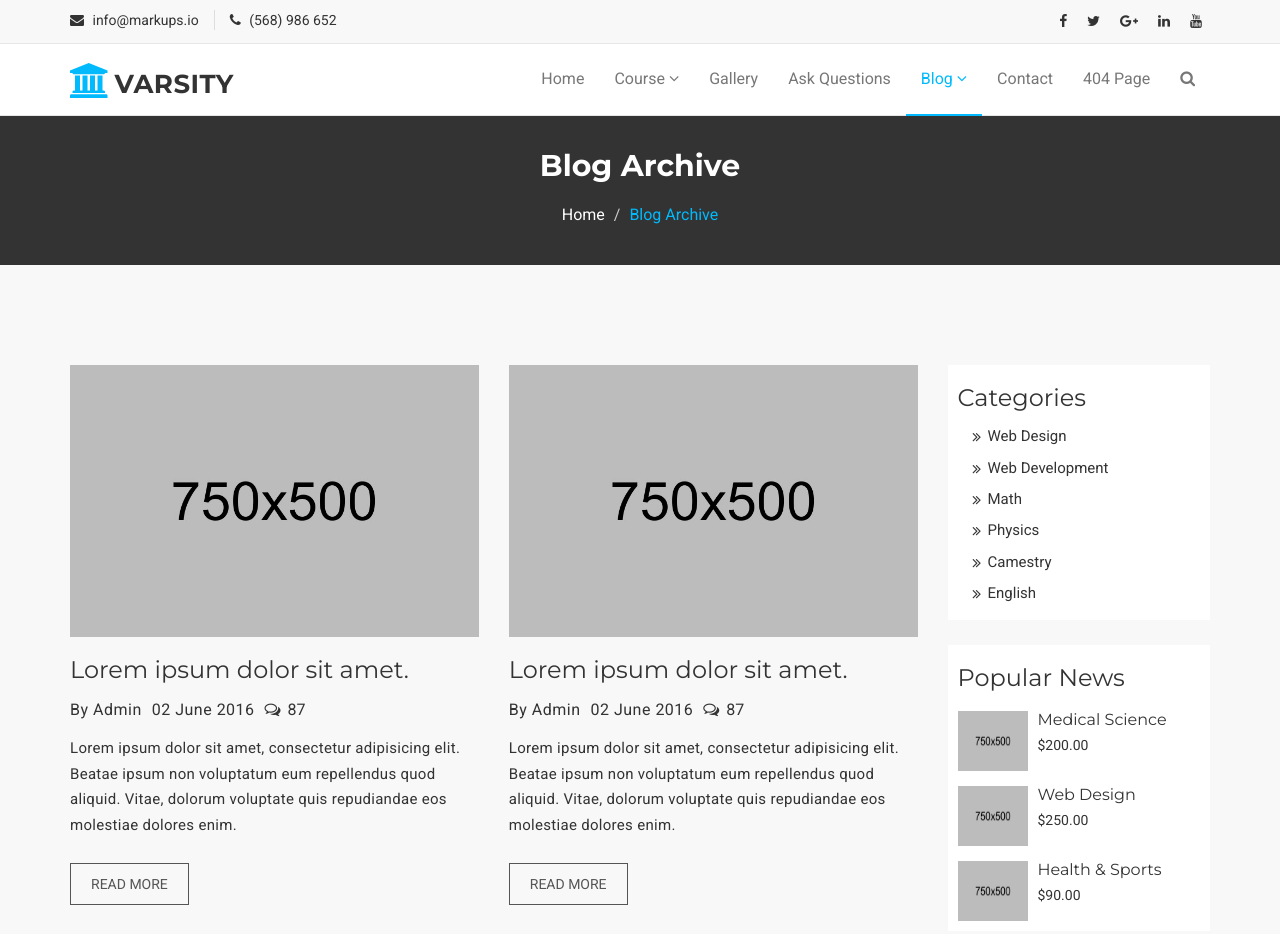
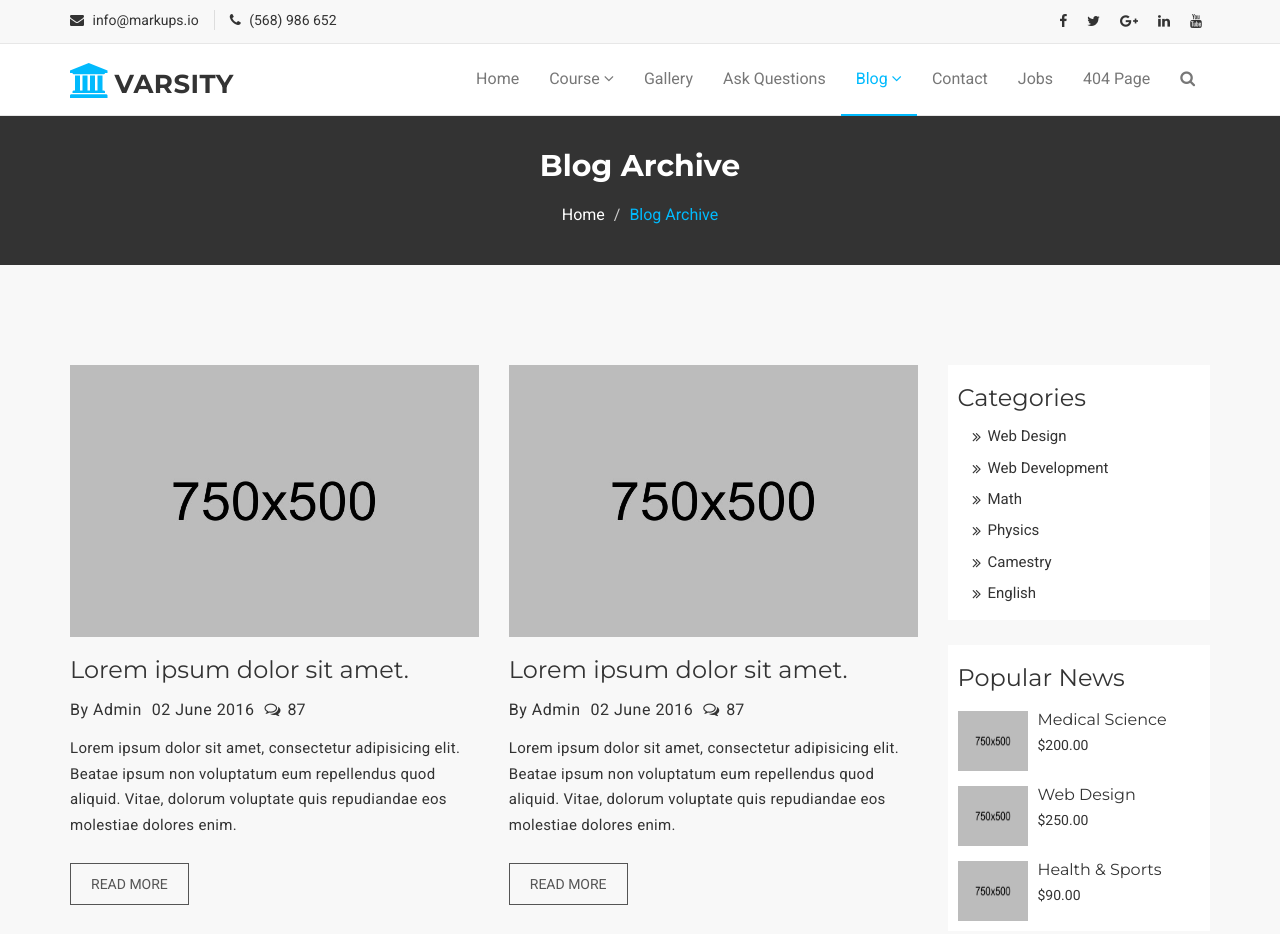
Before and after one commit to vedprakash11/Example, a plain HTML site: page blog-archive.html in a window 1280 px wide. Shown: the top 934 px of the page. Drawn offline with Linux system fonts and the light colour scheme.

Commit message:
Update blog-archive.html

```diff
--- a/blog-archive.html
+++ b/blog-archive.html
@@ -122,6 +122,7 @@
               </ul>
             </li>
             <li><a href="contact.html">Contact</a></li>
+	     <li><a href="jobs.html">Jobs</a></li>
             <li><a href="404.html">404 Page</a></li>
             <li><a href="#" id="mu-search-icon"><i class="fa fa-search"></i></a></li>
           </ul>
```
